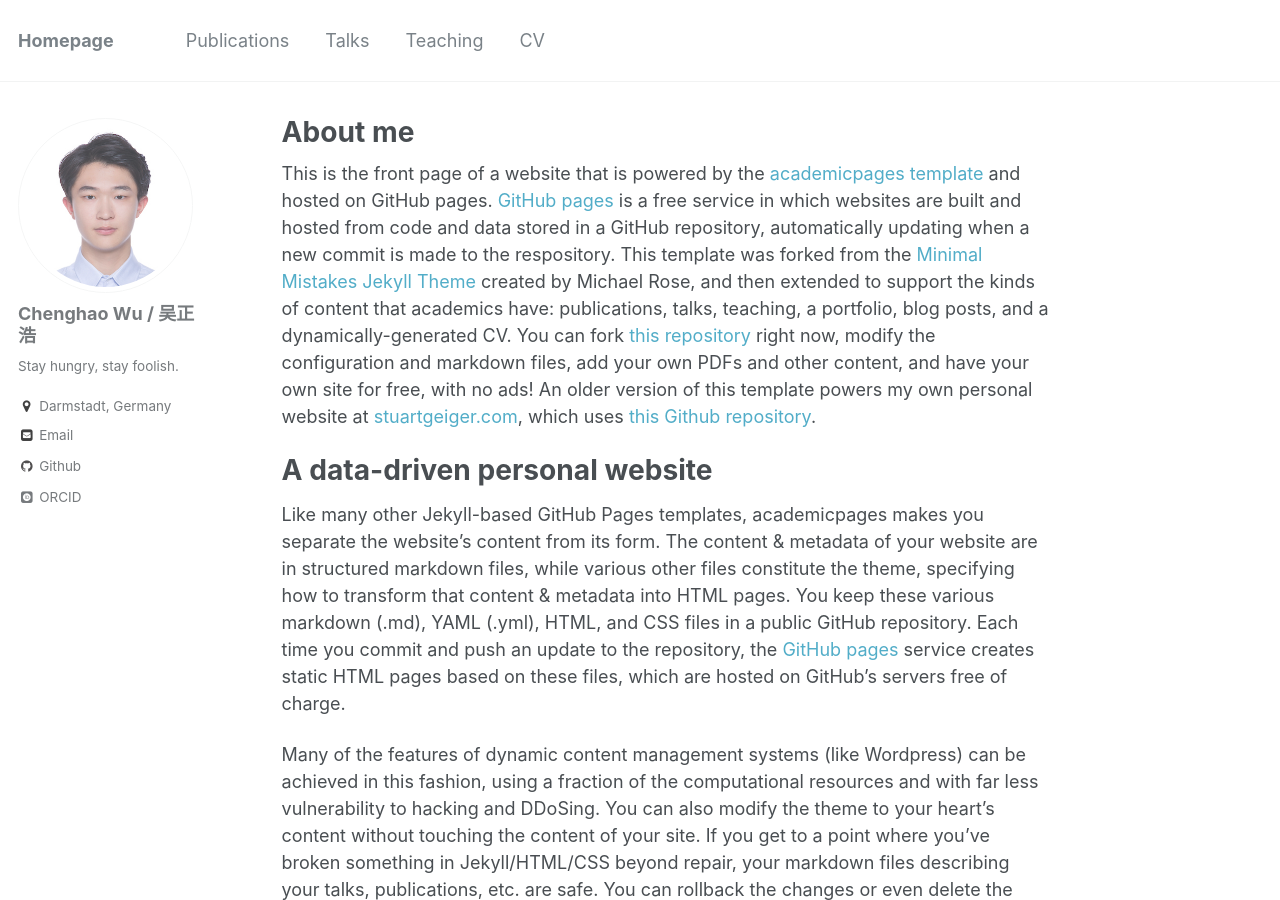
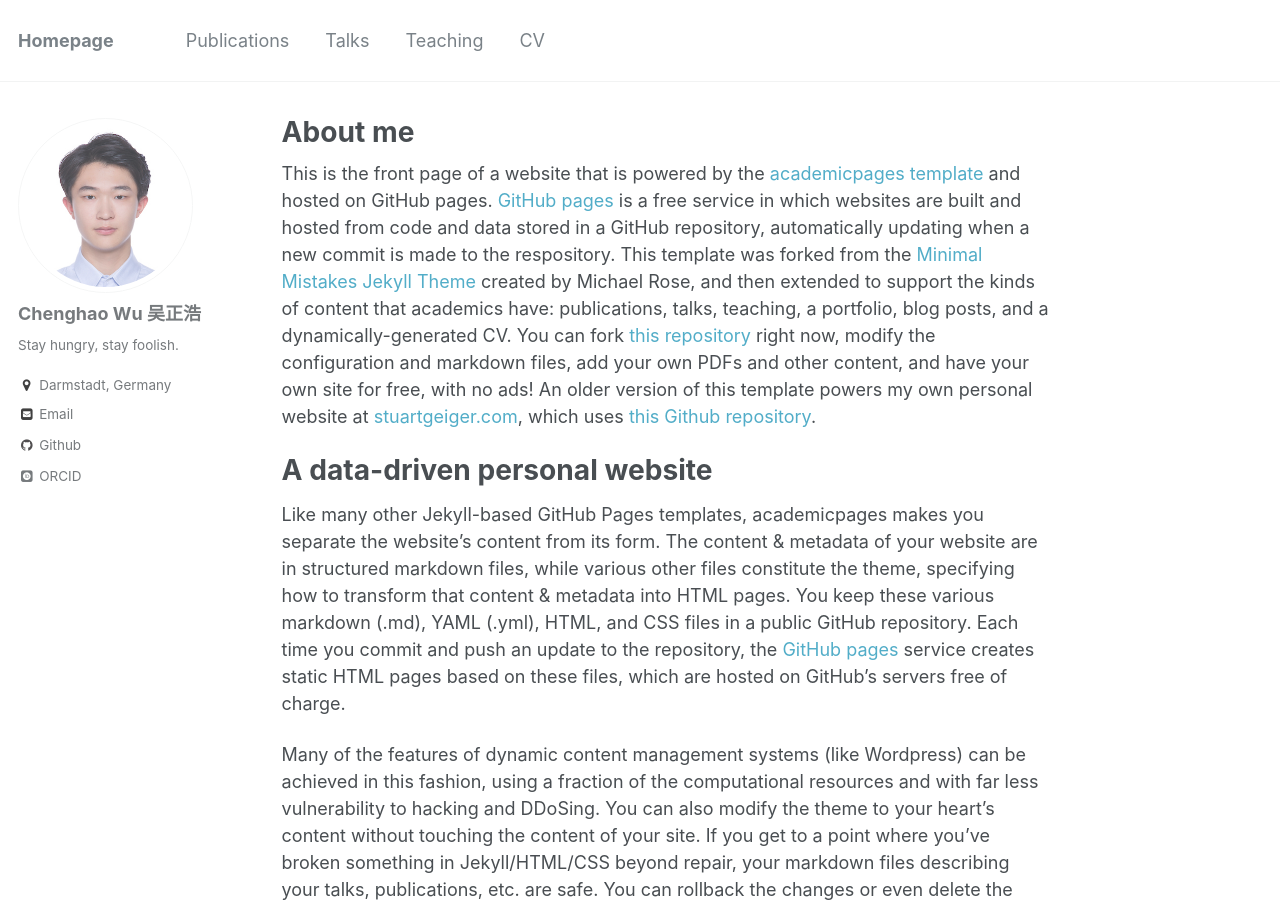
Before and after one commit to Chenghao-Wu/Chenghao-Wu.github.io, a Jekyll site: the page built from _pages/about.md, in a window 1280 px wide and 900 px high. Built offline with Jekyll 4.4.1, drawn with Linux system fonts in a browser that asks for light colours; some web fonts are replaced.

Commit message:
update 14

```diff
--- a/_config.yml
+++ b/_config.yml
@@ -78,7 +78,7 @@ analytics:
 
 # Site Author
 author:
-  name             : "Chenghao Wu / 吴正浩"
+  name             : "Chenghao Wu     吴正浩"
   avatar           : "profile.jpg"
   bio              : "Stay hungry, stay foolish."
   location         : "Darmstadt, Germany"
```
